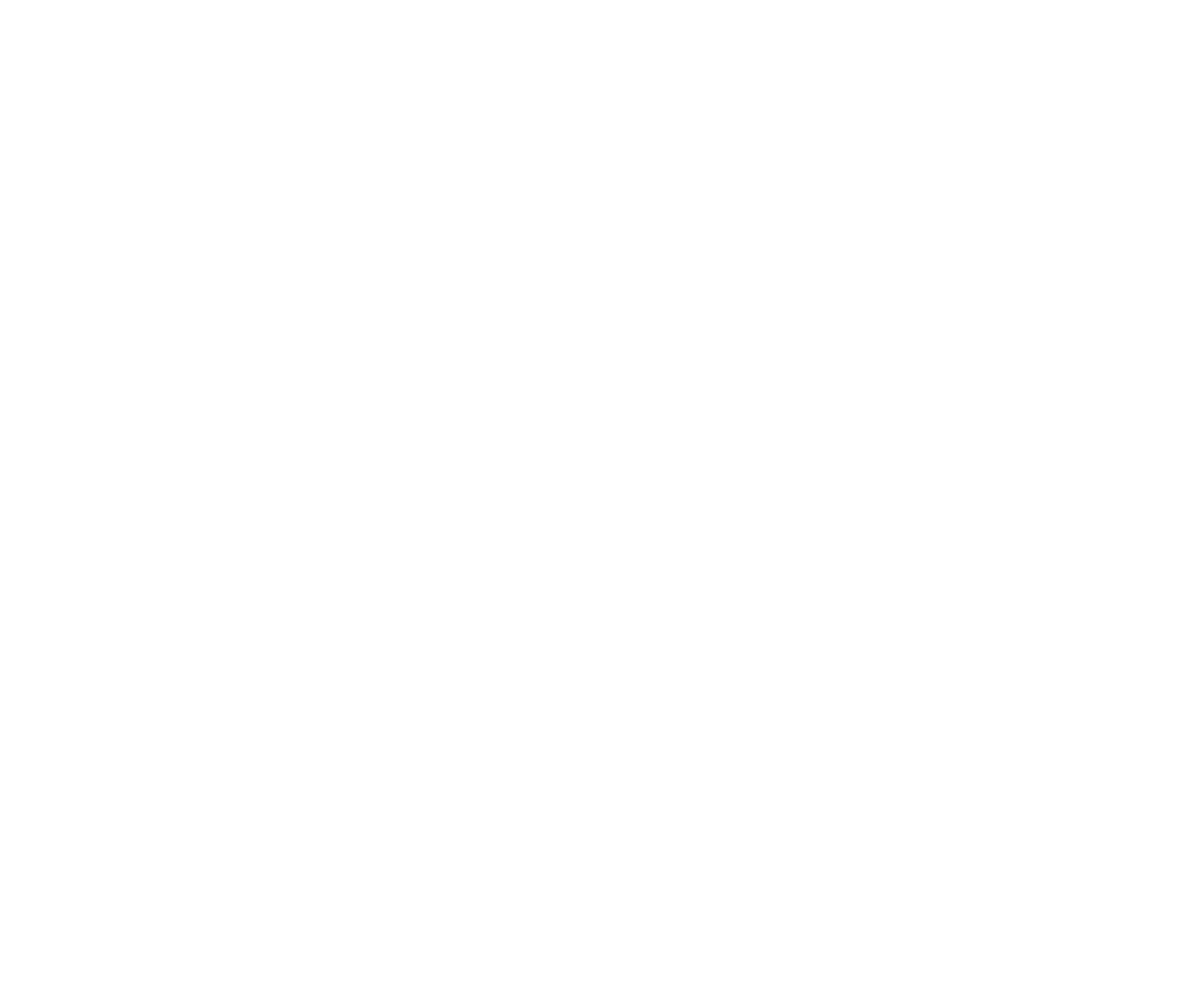
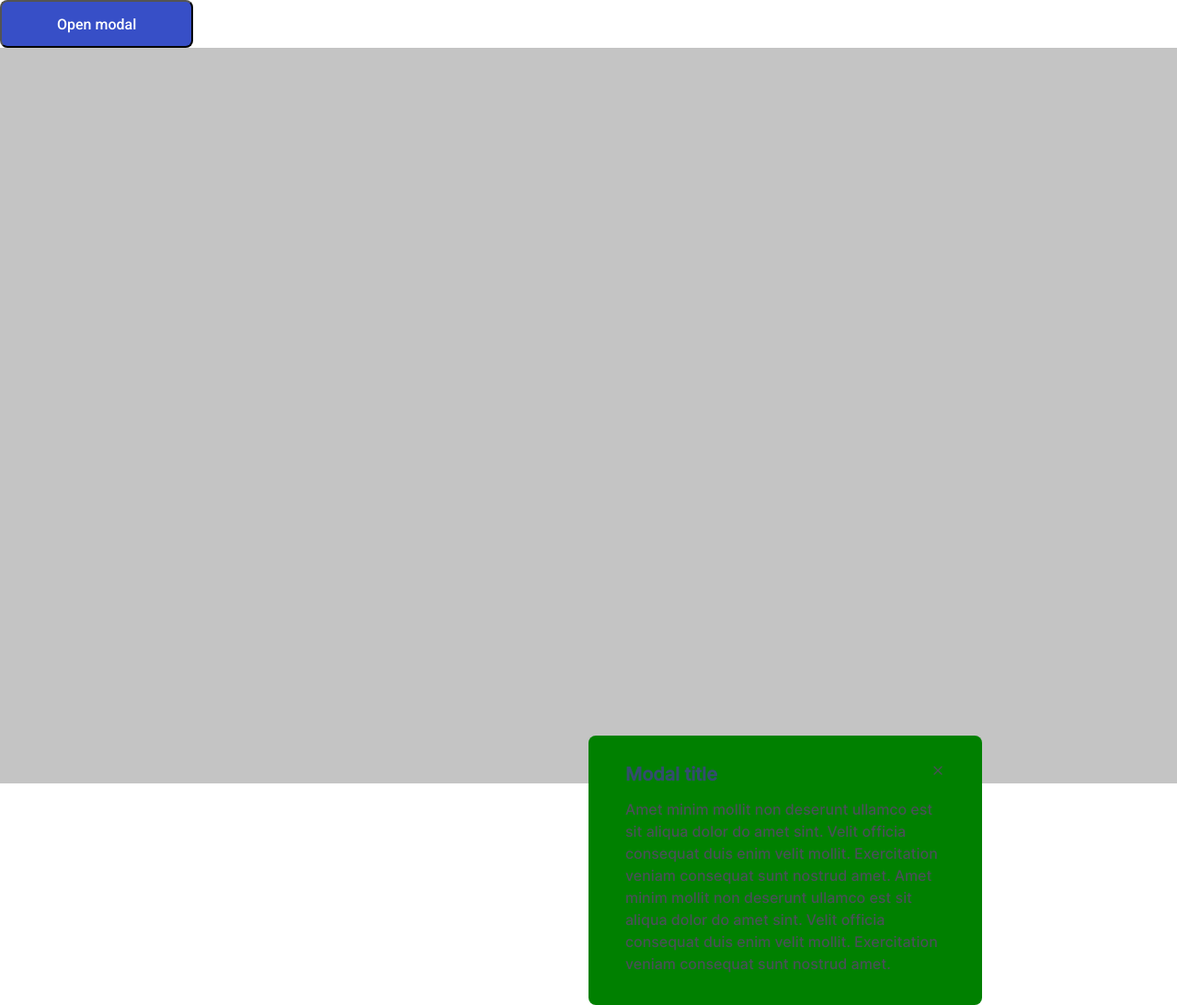
Before and after one commit to js-tasks-ru/htmlcss-20230124_svi-victoria, a website: page 05-lection3/02-modal/index.html in a window 1280 px wide. Shown: the whole page at 92% size. Before the commit the page ends 800 px from the top, so only its background shows below. Drawn offline with Linux system fonts and the light colour scheme.

Commit message:
Начала работу с Модалкой

```diff
--- a/05-lection3/02-modal/index.html
+++ b/05-lection3/02-modal/index.html
@@ -4,9 +4,25 @@
     <head>
         <link rel="stylesheet" href="../../assets/css/main.css">
         <link rel="stylesheet" href="./modal.css">
+        <link rel="stylesheet" href="../../03-lection1/01-button/button.css">
+        <meta charset="uff-8">
         <title>Modal</title>
     </head>
     <body>
+        <button class="button button_primary">Open modal</button>
+        <div class="wallpaper"></div>
+        <div class="modal">
+            <h1 class="modal__title">Modal title</h1>
+            <svg class="modal__cross" width="16" height="16" viewBox="0 0 16 16" fill="none" xmlns="http://www.w3.org/2000/svg">
+                <path fill-rule="evenodd" clip-rule="evenodd" d="M12.4714 3.52861C12.7318 3.78896 12.7318 4.21107 12.4714 4.47141L4.47141 12.4714C4.21107 12.7318 3.78896 12.7318 3.52861 12.4714C3.26826 12.2111 3.26826 11.789 3.52861 11.5286L11.5286 3.52861C11.789 3.26826 12.2111 3.26826 12.4714 3.52861Z" fill="#495057"/>
+                <path fill-rule="evenodd" clip-rule="evenodd" d="M3.52861 3.52861C3.78896 3.26826 4.21107 3.26826 4.47141 3.52861L12.4714 11.5286C12.7318 11.789 12.7318 12.2111 12.4714 12.4714C12.2111 12.7318 11.789 12.7318 11.5286 12.4714L3.52861 4.47141C3.26826 4.21107 3.26826 3.78896 3.52861 3.52861Z" fill="#495057"/>
+                </svg>
+            <p class="modal__text">
+                Amet minim mollit non deserunt ullamco est sit aliqua dolor do amet sint. Velit officia consequat duis enim velit mollit. Exercitation veniam consequat sunt nostrud amet.
+                Amet minim mollit non deserunt ullamco est sit aliqua dolor do amet sint. Velit officia consequat duis enim velit mollit. Exercitation veniam consequat sunt nostrud amet.
+            </p>
+        </div>
+
     </body>
     <script src="./index.js"></script>
 </html>
--- a/05-lection3/02-modal/modal.css
+++ b/05-lection3/02-modal/modal.css
@@ -0,0 +1,43 @@
+.modal {
+background: green;
+border-radius: 8px;
+width: 348px;
+padding: 30px 40px 33px;
+display: flex;
+flex-wrap: wrap;
+justify-content: space-between;
+/*display: none;*/
+position: absolute;
+top: 100%;
+left: 50%;
+}
+
+.modal__title {
+font-family: 'Inter';
+font-style: normal;
+font-weight: 600;
+font-size: 20px;
+line-height: 24px;
+color: #334D6E;
+padding-bottom: 14px;
+}
+
+.modal__text {
+font-family: 'Inter';
+font-style: normal;
+font-weight: 400;
+font-size: 16px;
+line-height: 24px;
+color: #495057;
+}
+
+.modal__cross {
+
+}
+
+.wallpaper {
+    position:relative;
+    background: #C4C4C4;
+    height: 100%;
+    width: 100%;
+}
```
